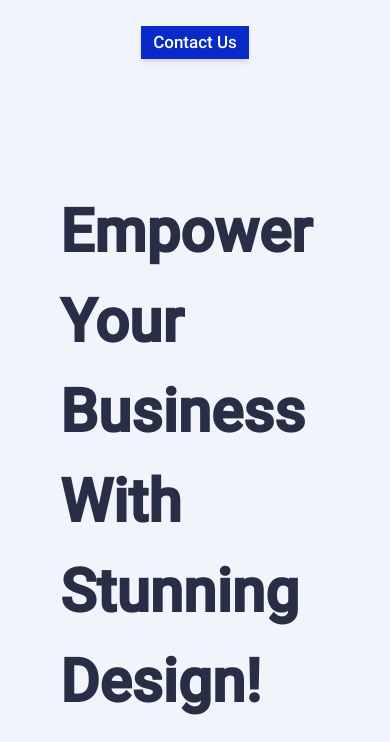
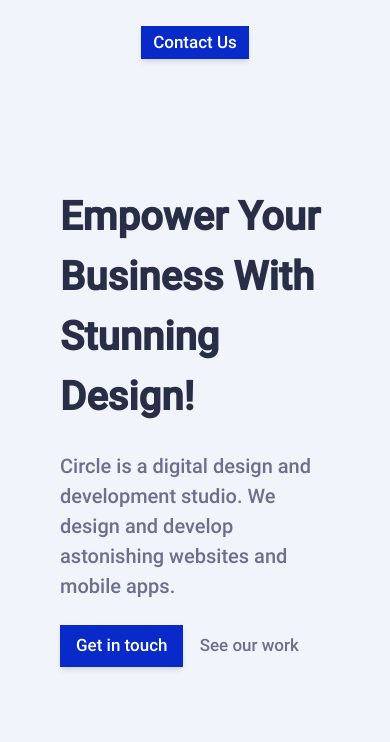
Before and after one commit to jewlys/Mid-term-Project-IH22, a plain HTML site: page index.html in a window 390 px wide. Shown: the part 102-844 px from the top of the page. Drawn offline with nearby package versions, Linux system fonts and the light colour scheme; no server answers.

Commit message:
fixing some details on mobile

```diff
--- a/CSS/styles.css
+++ b/CSS/styles.css
@@ -32,17 +32,6 @@
     --lightGrey: #F2F4FC;
     --skyBlue: #ECF7FF;
     --yellow: #FFC600;
-    /* Gaps */
---gap-sm: 60px;
---gap-md: 106px;
-
-/* Paddings */
---padding-sm: 15px;
---padding-md: 36px;
---padding-lg: 37px;
-
-    /* border radiuses */
-  --br-md: 30px;
 }
 
 *{
@@ -117,7 +106,7 @@
 .bold-60{
     font-family: var(--roboto);
     font-weight: var(--bold);
-    font-size: var(--txt60);
+    font-size: var(--txt40);
 }
 
 .bold-50{
@@ -180,5 +169,11 @@
     background-position: center center;
     background-repeat: no-repeat;
     background-size: cover;
+}
 
+
+@media (min-width: 768px){
+    .bold-60{
+        font-size: var(--txt60);
+    }
 }
```
